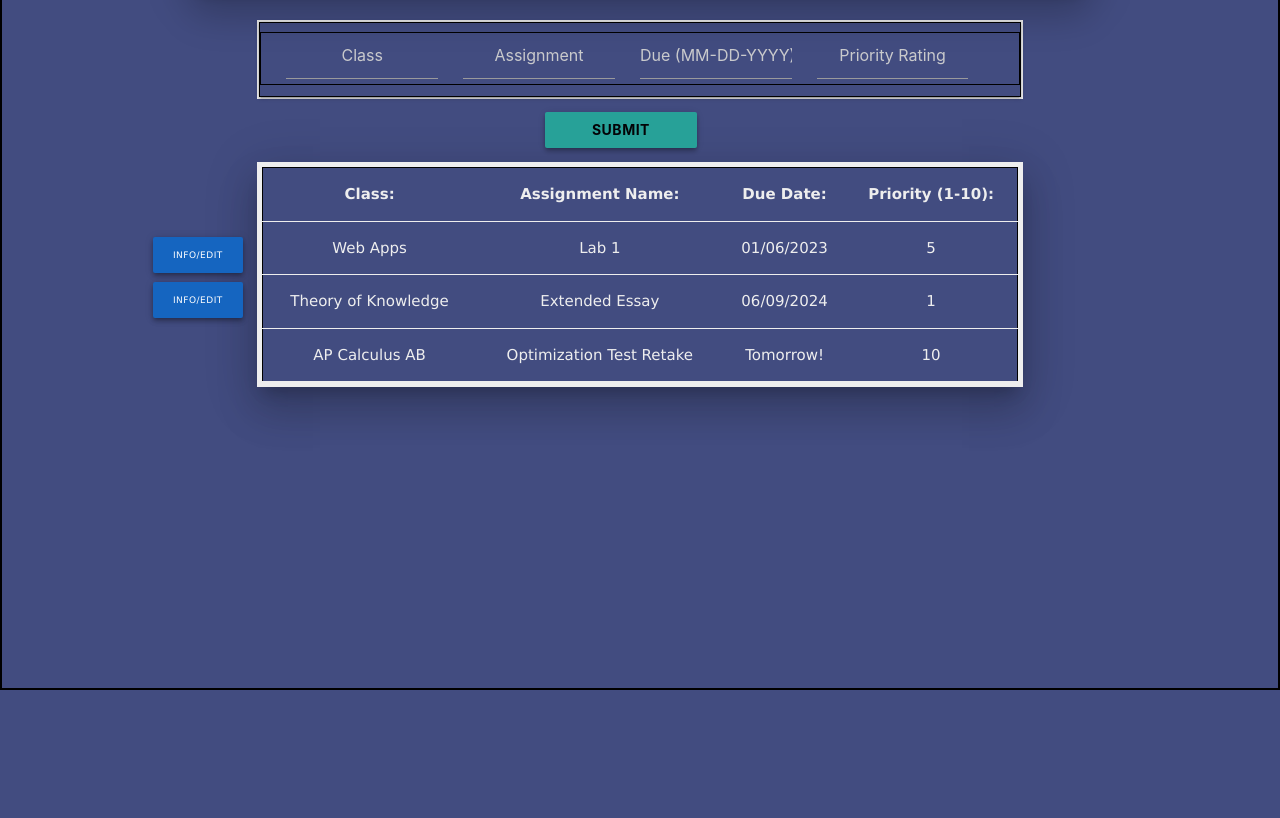
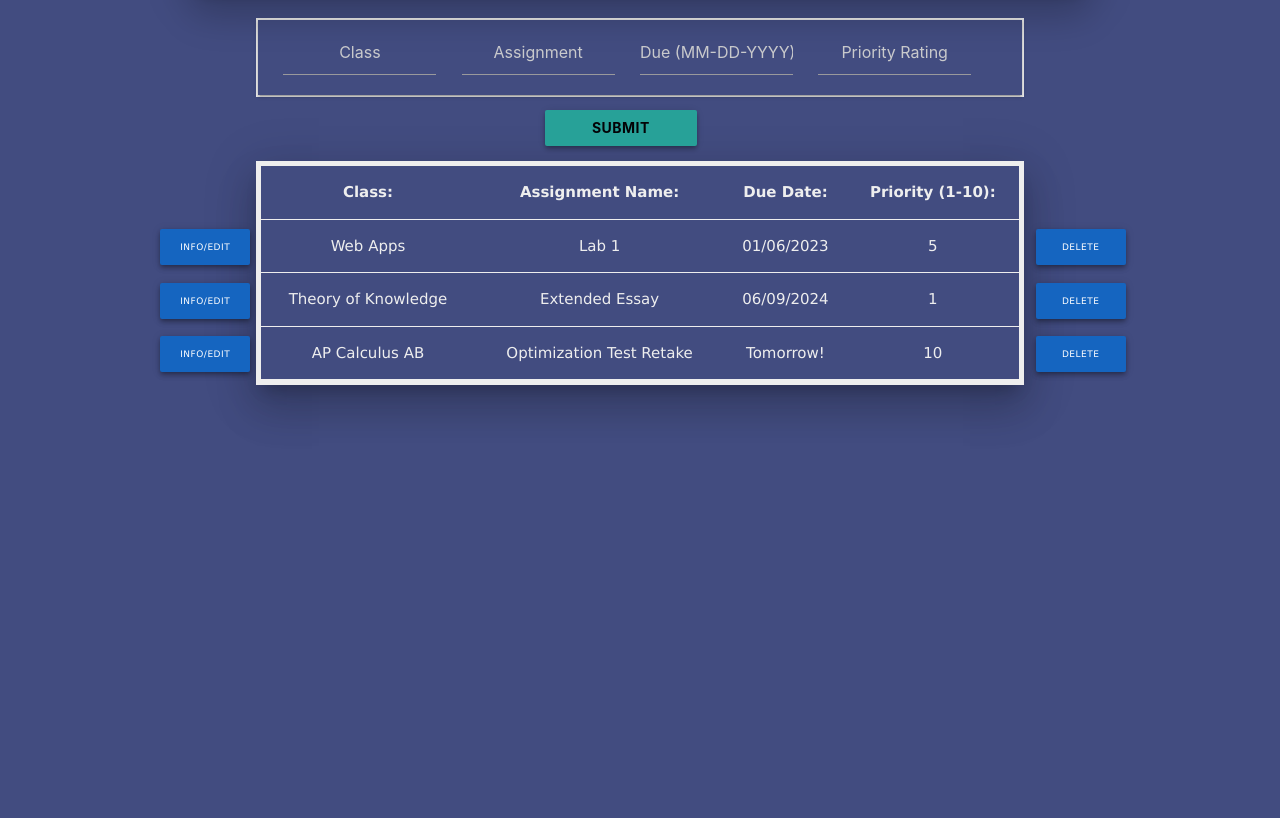
Before and after one commit to tmrsich/Lab1WebApps, a plain HTML site: page inventory.html in a window 1280 px wide. Shown: the part 110-928 px from the top of the page. Before the commit the page ends 800 px from the top, so only its background shows below. Drawn offline with nearby package versions, Linux system fonts and the light colour scheme.

Commit message:
Realigned info and delete buttons

```diff
--- a/inventory.html
+++ b/inventory.html
@@ -51,8 +51,7 @@
             <tr>
                 <td>
                     <a href="details.html" class="btn waves-effect waves-light blue darken-3 z-depth-2 infoedit-button">Info/Edit</a>
-                    <a href="details.html" class="btn waves-effect waves-light blue darken-3 z-depth-2 infoedit-button">Info/Edit</a>
-                    <!--<a class="btn waves-effect waves-light blue darken-3 z-depth-2 delete-button">Delete</a>-->
+                    <a class="btn waves-effect waves-light blue darken-3 z-depth-2 delete-button">Delete</a>
                     Web Apps
                 </td>
                 <td>Lab 1</td>
@@ -60,13 +59,21 @@
                 <td>5</td>
             </tr>
             <tr>
-                <td>Theory of Knowledge</td>
+                <td>
+                    <a href="details.html" class="btn waves-effect waves-light blue darken-3 z-depth-2 infoedit-button">Info/Edit</a>
+                    <a class="btn waves-effect waves-light blue darken-3 z-depth-2 delete-button">Delete</a>
+                    Theory of Knowledge
+                </td>
                 <td>Extended Essay</td>
                 <td>06/09/2024</td>
                 <td>1</td>
             </tr>
             <tr>
-                <td>AP Calculus AB</td>
+                <td>
+                    <a href="details.html" class="btn waves-effect waves-light blue darken-3 z-depth-2 infoedit-button">Info/Edit</a>
+                    <a class="btn waves-effect waves-light blue darken-3 z-depth-2 delete-button">Delete</a>
+                    AP Calculus AB
+                </td>
                 <td>Optimization Test Retake</td>
                 <td>Tomorrow!</td>
                 <td>10</td>
--- a/styles/inventorystyles/inventorytable-styles.css
+++ b/styles/inventorystyles/inventorytable-styles.css
@@ -1,8 +1,7 @@
 * {
     --top_margin: -0.4%;
-    --infoedit-left_margin: -14%;
-    --delete-left_margin: 53.7%;
-    border: 1px solid black;
+    --infoedit-left_margin: -8.25%;
+    --delete-left_margin: 60.15%;
 }
 
 body {
@@ -24,20 +23,20 @@ th, td {
 }
 
 .infoedit-button {
-    display: inline;
+    display: block;
     position: absolute;
     width: 7%;
-    margin-top: var(--top-margin);
+    margin-top: var(--top_margin);
     margin-left: var(--infoedit-left_margin);
     font-size: 75%;
 }
 
 .infoedit-button + .infoedit-button, .delete-button + .delete-button {
-    margin-top: 3.5%;
+    margin-top: 47.5px;
 }
 
 .delete-button {
-    display: inline;
+    display: block;
     position: absolute;
     width: 7%;
     margin-top: var(--top_margin);
```
